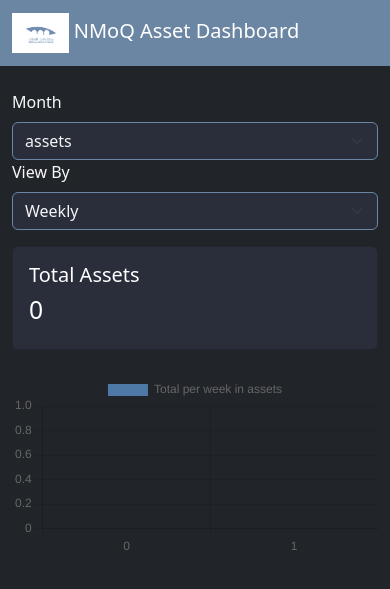
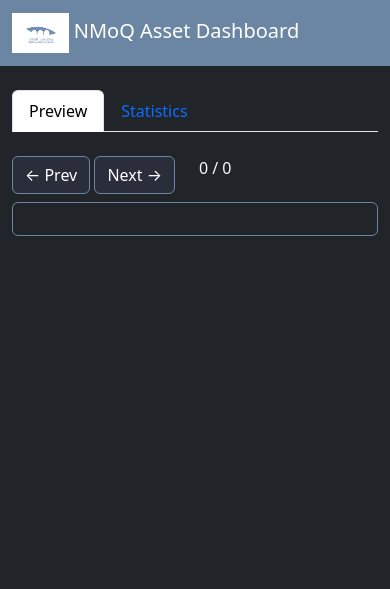
Before and after one commit to MuhdRayan10/QatarMuseumArchiveTools, a Flask app: page / in a window 390 px wide. Shown: the top 589 px of the page. Run offline with Flask 3, Linux system fonts and the light colour scheme.

Commit message:
added tabs for statistic and preview

```diff
--- a/webdashboard/app.py
+++ b/webdashboard/app.py
@@ -8,7 +8,7 @@
 
 @app.route("/")
 def index():
-    return render_template("index.html")
+    return render_template("dashboard.html")
 
 @app.route("/api/data")
 def api_data():
--- a/webdashboard/static/css/style.css
+++ b/webdashboard/static/css/style.css
@@ -1,24 +1,23 @@
 :root {
   --nmq-blue: #6B86A2;
   --nmq-dark: #1F2430;
+  --nmq-grey: #2A2E3B;
   --nmq-light: #F5F5F5;
 }
 
-body {
-  background-color: var(--nmq-dark);
-  color: var(--nmq-light);
+body { background: var(--nmq-dark); color: var(--nmq-light); }
+
+.navbar { background: var(--nmq-blue) !important; }
+
+.btn-secondary {
+  background: var(--nmq-grey);
+  border-color: var(--nmq-blue);
 }
 
-.navbar {
-  background-color: var(--nmq-blue) !important;
-}
+.border { border-color: var(--nmq-blue) !important; }
 
-.card.bg-secondary {
-  background-color: #2A2E3B !important;
-}
-
-select.form-select {
-  background-color: #2A2E3B;
+.select.form-select {
+  background: var(--nmq-grey);
   color: var(--nmq-light);
   border: 1px solid var(--nmq-blue);
 }
--- a/webdashboard/static/js/dashboard.js
+++ b/webdashboard/static/js/dashboard.js
@@ -1,73 +1,115 @@
-let rawData = {};
+// static/js/dashboard.js
 
-// on load, fetch the JSON
-fetch("/api/data")
+let assets = [];
+let previewIndex = 0;
+
+// Fetch the flat list of assets
+fetch("/api/assets")
   .then(res => res.json())
-  .then(data => {
-    rawData = data;
-    initControls(Object.keys(data));
-    updateChart();
-  });
+  .then(json => {
+    assets = json.assets || [];
+    initPreview();
+    initStats();
+  })
+  .catch(err => console.error("Failed to load assets:", err));
 
-function initControls(months) {
-  const monthSel = document.getElementById("monthSelect");
-  monthSel.innerHTML = months.map(m => `<option>${m}</option>`).join("");
-  monthSel.addEventListener("change", updateChart);
-  document.getElementById("viewToggle")
-    .addEventListener("change", updateChart);
+/* ----------- PREVIEW TAB ------------ */
+function initPreview() {
+  updatePreview();
+  document.getElementById("prevBtn")
+    .addEventListener("click", () => {
+      previewIndex = Math.max(0, previewIndex - 1);
+      updatePreview();
+    });
+  document.getElementById("nextBtn")
+    .addEventListener("click", () => {
+      previewIndex = Math.min(assets.length - 1, previewIndex + 1);
+      updatePreview();
+    });
 }
 
-function updateChart() {
-  const month = document.getElementById("monthSelect").value;
-  const view  = document.getElementById("viewToggle").value;
-  if (!rawData[month]) return;
+function updatePreview() {
+  const ctr = document.getElementById("previewCounter");
+  ctr.innerText = `${previewIndex + 1} / ${assets.length}`;
 
-  const monthData = rawData[month];
-  const assetTypes = ["images","videos","audio","documents"];
+  const slot = document.getElementById("previewArea");
+  slot.innerHTML = "";
+  const a = assets[previewIndex];
+  if (!a) {
+    slot.textContent = "No asset data available";
+    return;
+  }
+
+  slot.innerHTML = `
+    <div class="card bg-secondary text-white mx-auto" style="max-width: 400px;">
+      <div class="card-body">
+        <h5 class="card-title">${a.name}</h5>
+        <ul class="list-group list-group-flush text-white">
+          <li class="list-group-item bg-secondary">Type: ${a.type}</li>
+          <li class="list-group-item bg-secondary">Month: ${a.month}</li>
+          <li class="list-group-item bg-secondary">Week: ${a.week}</li>
+          <li class="list-group-item bg-secondary">URL: ${a.url}</li>
+        </ul>
+      </div>
+    </div>`;
+}
+
+/* ----------- STATISTICS TAB ------------ */
+function initStats() {
+  // build unique month list
+  const months = Array.from(new Set(assets.map(a => a.month)));
+  const sel = document.getElementById("statMonth");
+  sel.innerHTML = months.map(m => `<option>${m}</option>`).join("");
+  sel.addEventListener("change", renderStats);
+  document.getElementById("statView")
+    .addEventListener("change", renderStats);
+
+  // trigger first draw
+  renderStats();
+}
+
+function renderStats() {
+  const month = document.getElementById("statMonth").value;
+  const view  = document.getElementById("statView").value;
+
+  // filter to this month
+  const monthAssets = assets.filter(a => a.month === month);
+
+  // Total assets = count of items in this month
+  const total = monthAssets.length;
+  document.getElementById("totalAssets").innerText = total;
+
+  // Build chart data
   let labels = [], data = [];
-
   if (view === "weekly") {
-    // one bar per week, sum all asset-types for that week
-    labels = Object.keys(monthData);
-    data = labels.map(week => {
-      const wk = monthData[week];
-      return Object.values(assetTypes).reduce((sum, type) =>
-        sum + Number(wk[type] || 0), 0
-      , 0);
-    });
+    labels = Array.from(new Set(monthAssets.map(a => a.week)));
+    data = labels.map(wk =>
+      monthAssets.filter(a => a.week === wk).length
+    );
   } else {
-    // pie: one slice per asset-type, sum that type across all weeks
-    labels = assetTypes;
-    data = assetTypes.map(type =>
-      Object.values(monthData).reduce((sum, wk) =>
-        sum + Number(wk[type] || 0)
-      , 0)
+    labels = Array.from(new Set(monthAssets.map(a => a.type)));
+    data = labels.map(tp =>
+      monthAssets.filter(a => a.type === tp).length
     );
   }
 
-  // compute total
-  const total = data.reduce((s, v) => s + v, 0);
-
-  // render chart
-  const ctx = document.getElementById("chartCanvas").getContext("2d");
-  if (window._qmChart) window._qmChart.destroy();
-  window._qmChart = new Chart(ctx, {
+  // Render Chart.js
+  const ctx = document.getElementById("statsChart").getContext("2d");
+  if (window._dashChart) window._dashChart.destroy();
+  window._dashChart = new Chart(ctx, {
     type: view === "weekly" ? "bar" : "pie",
     data: {
       labels,
       datasets: [{
         label: view === "weekly"
-          ? `Total per week in ${month}`
-          : `Total per asset type in ${month}`,
+               ? `Items per week in ${month}`
+               : `Items per type in ${month}`,
         data,
         backgroundColor: [
-          "#4e79a7","#f28e2b","#e15759","#76b7b2"
+          "#4e79a7", "#f28e2b", "#e15759", "#76b7b2"
         ]
       }]
     },
     options: { responsive: true }
   });
-
-  // update totals panel
-  document.getElementById("totalAssets").innerText = total;
 }
--- a/webdashboard/templates/base.html
+++ b/webdashboard/templates/base.html
@@ -8,6 +8,8 @@
   <link href="https://cdn.jsdelivr.net/npm/bootstrap@5.3.0/dist/css/bootstrap.min.css" rel="stylesheet">
   <link href="{{ url_for('static', filename='css/style.css') }}" rel="stylesheet">
   <script src="https://cdn.jsdelivr.net/npm/chart.js"></script>
+  <script src="https://cdn.jsdelivr.net/npm/bootstrap@5.3.0/dist/js/bootstrap.bundle.min.js"></script>
+
 </head>
 <body class="bg-dark text-light">
 
--- /dev/null
+++ b/webdashboard/templates/dashboard.html
@@ -0,0 +1,86 @@
+{% extends "base.html" %}
+{% block title %}Dashboard{% endblock %}
+
+{% block content %}
+
+<!-- TAB HEADERS -->
+<ul class="nav nav-tabs mb-4" id="dashboardTab" role="tablist">
+  <li class="nav-item" role="presentation">
+    <button class="nav-link active"
+            id="preview-tab"
+            data-bs-toggle="tab"
+            data-bs-target="#preview"
+            type="button" role="tab"
+            aria-controls="preview"
+            aria-selected="true">
+      Preview
+    </button>
+  </li>
+  <li class="nav-item" role="presentation">
+    <button class="nav-link"
+            id="stats-tab"
+            data-bs-toggle="tab"
+            data-bs-target="#stats"
+            type="button" role="tab"
+            aria-controls="stats"
+            aria-selected="false">
+      Statistics
+    </button>
+  </li>
+</ul>
+
+<div class="tab-content" id="dashboardTabContent">
+  <!-- PREVIEW PANE -->
+  <div class="tab-pane fade show active"
+       id="preview"
+       role="tabpanel"
+       aria-labelledby="preview-tab">
+    <div class="row mb-2">
+      <div class="col-auto">
+        <button id="prevBtn" class="btn btn-secondary">&larr; Prev</button>
+        <button id="nextBtn" class="btn btn-secondary">Next &rarr;</button>
+      </div>
+      <div class="col-auto">
+        <span id="previewCounter">0 / 0</span>
+      </div>
+    </div>
+    <div id="previewArea" class="border rounded p-3 text-center">
+      <!-- injected by JS -->
+    </div>
+  </div>
+
+  <!-- STATISTICS PANE -->
+  <div class="tab-pane fade"
+       id="stats"
+       role="tabpanel"
+       aria-labelledby="stats-tab">
+    <div class="row mb-3">
+      <div class="col-md-4">
+        <label for="statMonth" class="form-label">Month</label>
+        <select id="statMonth" class="form-select"></select>
+      </div>
+      <div class="col-md-4">
+        <label for="statView" class="form-label">View By</label>
+        <select id="statView" class="form-select">
+          <option value="weekly">Weekly</option>
+          <option value="monthly">Monthly</option>
+        </select>
+      </div>
+      <div class="col-md-4 d-flex align-items-end">
+        <div class="card bg-secondary text-white w-100">
+          <div class="card-body">
+            <h5 class="card-title">Total Assets</h5>
+            <h2 id="totalAssets">0</h2>
+          </div>
+        </div>
+      </div>
+    </div>
+    <div class="row">
+      <div class="col">
+        <canvas id="statsChart"></canvas>
+      </div>
+    </div>
+  </div>
+</div>
+
+{% endblock %}
--- a/webdashboard/templates/index.html
+++ b/webdashboard/templates/index.html
@@ -1,35 +1,39 @@
-{% extends "base.html" %}
-{% block title %}Dashboard{% endblock %}
+<!DOCTYPE html>
+<html lang="en">
+<head>
+  <meta charset="UTF-8">
+  <meta name="viewport" content="width=device-width,initial-scale=1">
+  <title>QMA Dashboard</title>
+  <link href="https://cdn.jsdelivr.net/npm/bootstrap@5.3.0/dist/css/bootstrap.min.css"
+        rel="stylesheet">
+  <link href="{{ url_for('static', filename='css/style.css') }}" rel="stylesheet">
+  <script src="https://cdn.jsdelivr.net/npm/chart.js"></script>
+</head>
+<body class="bg-dark text-light">
 
-{% block content %}
-<div class="row mb-3">
-  <div class="col-md-6">
-    <label for="monthSelect" class="form-label">Month</label>
-    <select id="monthSelect" class="form-select"></select>
+<nav class="navbar navbar-expand-lg navbar-dark bg-primary">
+  <div class="container-fluid">
+    <a class="navbar-brand" href="#">
+      <img src="{{ url_for('static', filename='img/nmq_logo.png') }}"
+           height="32" alt="NMoQ">
+      QMA Digital Assets
+    </a>
+    <div class="collapse navbar-collapse">
+      <ul class="navbar-nav ms-auto">
+        <li class="nav-item"><a class="nav-link active" href="#preview" data-bs-toggle="tab">Preview</a></li>
+        <li class="nav-item"><a class="nav-link" href="#stats" data-bs-toggle="tab">Statistics</a></li>
+      </ul>
+    </div>
   </div>
-  <div class="col-md-6">
-    <label for="viewToggle" class="form-label">View By</label>
-    <select id="viewToggle" class="form-select">
-      <option value="weekly">Weekly</option>
-      <option value="monthly">Monthly</option>
-    </select>
+</nav>
+
+<div class="container-fluid my-3">
+  <div class="tab-content">
+    {% block content %}{% endblock %}
   </div>
 </div>
 
-<div class="row mb-4">
-  <div class="col">
-    <div class="card bg-secondary text-white">
-      <div class="card-body">
-        <h5 class="card-title">Total Assets</h5>
-        <h2 id="totalAssets">0</h2>
-      </div>
-    </div>
-  </div>
-</div>
-
-<div class="row">
-  <div class="col-12">
-    <canvas id="chartCanvas"></canvas>
-  </div>
-</div>
-{% endblock %}
+<script src="https://cdn.jsdelivr.net/npm/bootstrap@5.3.0/dist/js/bootstrap.bundle.min.js"></script>
+<script src="{{ url_for('static', filename='js/dashboard.js') }}"></script>
+</body>
+</html>
```
